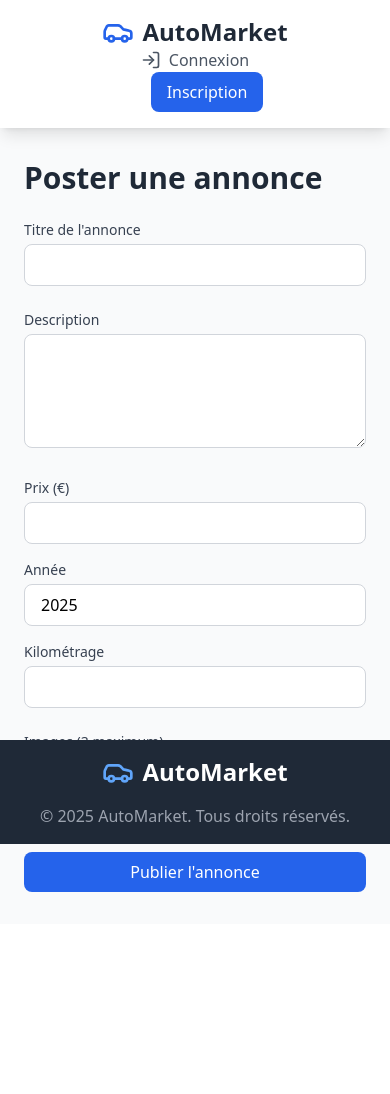
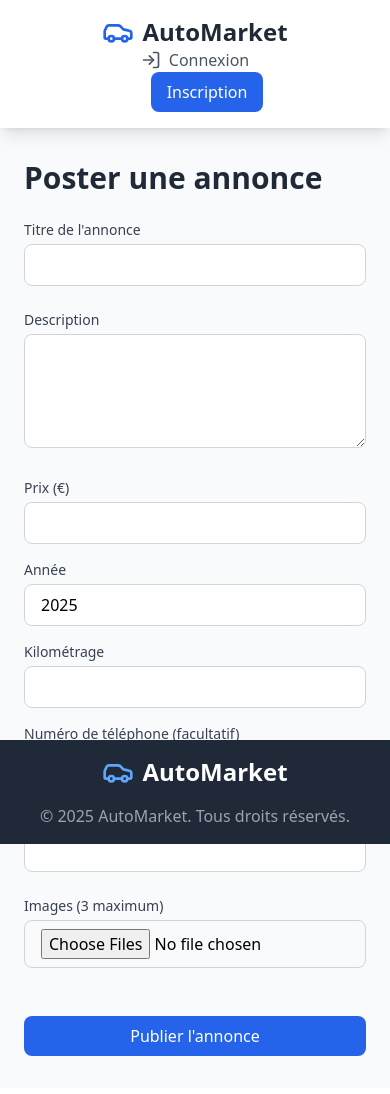
Before and after one commit to GuillaumeSere/car, a React (Vite) app: page /new-listing in a window 390 px wide. Shown: the top 1094 px of the page. Before the commit the page ends 1052 px from the top, so only its background shows below. Built offline with nearby package versions, Linux system fonts and the light colour scheme.

Commit message:
add champ phone and mail

```diff
--- a/src/pages/CarDetails.tsx
+++ b/src/pages/CarDetails.tsx
@@ -1,7 +1,7 @@
 import { useEffect, useState } from 'react';
 import { useParams } from 'react-router-dom';
 import { supabase } from '../lib/supabase';
-import { Calendar, Gauge } from 'lucide-react';
+import { Calendar, Gauge, Mail, Phone } from 'lucide-react';
 
 interface Car {
     id: string;
@@ -12,6 +12,8 @@ interface Car {
     mileage: number;
     images: string[];
     created_at: string;
+    phoneNumber: string;
+    email: string;
 }
 
 export default function CarDetails() {
@@ -74,22 +76,38 @@ export default function CarDetails() {
 
                 <div className="space-y-6">
                     <div className="bg-white p-6 rounded-lg shadow-md">
-            <div className="text-3xl font-bold text-blue-600 mb-4">
+                        <div className="text-3xl m-5 font-bold text-blue-600 mb-4">
                             {car.price.toLocaleString('fr-FR')} €
                         </div>
 
-            <div className="flex items-center justify-between mb-4">
-              <div className="flex items-center space-x-2 text-gray-600">
+                        <div className="flex-col items-center justify-between mb-4">
+                            <div className="flex items-center m-5 space-x-2 text-gray-600">
                                 <Calendar className="h-5 w-5" />
                                 <span>{car.year}</span>
                             </div>
-              <div className="flex items-center space-x-2 text-gray-600">
+                            <div className="flex items-center m-5 space-x-2 text-gray-600">
                                 <Gauge className="h-5 w-5" />
                                 <span>{car.mileage.toLocaleString('fr-FR')} km</span>
                             </div>
+                            {car.phoneNumber && (
+                                <div className="text-gray-600 m-5 mb-4">
+                                    <p className="flex items-center gap-2">
+                                        <Phone className="h-5 w-5" />
+                                        {car.phoneNumber}
+                                    </p>
+                                </div>
+                            )}
+                                 {car.email && (
+                                    <div className="text-gray-600 m-5 mb-4">
+                                        <p className="flex items-center gap-2">
+                                            <Mail className="h-5 w-5" />
+                                            {car.email}
+                                        </p>
+                                    </div>
+                                )}
                         </div>
 
-            <p className="text-gray-600">{car.description}</p>
+                        <p className="text-gray-600 m-5">{car.description}</p>
                     </div>
                 </div>
             </div>
--- a/src/pages/MyListings.tsx
+++ b/src/pages/MyListings.tsx
@@ -1,7 +1,7 @@
 import { useEffect, useState } from 'react';
 import { supabase } from '../lib/supabase';
 import { useAuth } from '../hooks/useAuth';
-import { Calendar, Gauge, Trash2 } from 'lucide-react';
+import { Calendar, Gauge, Phone, Trash2, Mail } from 'lucide-react';
 import { toast } from 'react-hot-toast';
 import { Link } from 'react-router-dom';
 
@@ -14,8 +14,9 @@ interface Car {
     mileage: number;
     images: string[];
     created_at: string;
+    phoneNumber: string;
+    email: string; // Ajout du champ email
 }
-
 
 export default function MyListings() {
     const { user } = useAuth();
@@ -166,6 +167,22 @@ export default function MyListings() {
                                         <span>{car.mileage.toLocaleString()} km</span>
                                     </div>
                                 </div>
+                                {car.phoneNumber && (
+                                    <div className="text-gray-600 mb-4">
+                                        <p className="flex items-center gap-2">
+                                            <Phone className="h-5 w-5" />
+                                            {car.phoneNumber}
+                                        </p>
+                                    </div>
+                                )}
+                                {car.email && (
+                                    <div className="text-gray-600 mb-4">
+                                        <p className="flex items-center gap-2">
+                                            <Mail className="h-5 w-5" />
+                                            {car.email}
+                                        </p>
+                                    </div>
+                                )}
 
                                 <div className="flex items-center justify-between">
                                     <span className="text-2xl font-bold text-blue-600">
--- a/src/pages/NewListing.tsx
+++ b/src/pages/NewListing.tsx
@@ -15,7 +15,9 @@ export default function NewListing() {
         price: '',
         year: new Date().getFullYear(),
         mileage: '',
-        images: [] as (File | string)[], // Modification pour stocker les URL des images
+        images: [] as (File | string)[],
+        phoneNumber: '',
+        email: '',
     });
 
     const uploadImage = async (file: File, path: string) => {
@@ -95,7 +97,9 @@ export default function NewListing() {
                 price: parseFloat(formData.price),
                 year: formData.year,
                 mileage: parseInt(formData.mileage),
-                images: imageUrls, // Modification pour envoyer les URL des images
+                images: imageUrls,
+                phoneNumber: formData.phoneNumber,
+                email: formData.email,
                 user_id: user.id,
             });
 
@@ -204,6 +208,32 @@ export default function NewListing() {
                             required
                         />
                     </div>
+
+                    <div>
+                        <label htmlFor="phoneNumber" className="block text-sm font-medium text-gray-700 mb-1">
+                            Numéro de téléphone (facultatif)
+                        </label>
+                        <input
+                            id="phoneNumber"
+                            type="text"
+                            value={formData.phoneNumber}
+                            onChange={(e) => setFormData({ ...formData, phoneNumber: e.target.value })}
+                            className="w-full px-4 py-2 border border-gray-300 rounded-lg focus:ring-2 focus:ring-blue-500 focus:border-transparent"
+                        />
+                    </div>
+
+                    <div>
+                        <label htmlFor="email" className="block text-sm font-medium text-gray-700 mb-1">
+                            Email
+                        </label>
+                        <input
+                            id="email"
+                            type="email"
+                            value={formData.email}
+                            onChange={(e) => setFormData({ ...formData, email: e.target.value })}
+                            className="w-full px-4 py-2 border border-gray-300 rounded-lg focus:ring-2 focus:ring-blue-500 focus:border-transparent"
+                        />
+                    </div>
                 </div>
 
                     <div>
@@ -234,6 +264,6 @@ export default function NewListing() {
                         {loading ? 'Publication en cours...' : 'Publier l\'annonce'}
                     </button>
                 </form>
-        </div>
+            </div>
     );
 }
```
Lines whose indentation alone changed are shown as unchanged.
